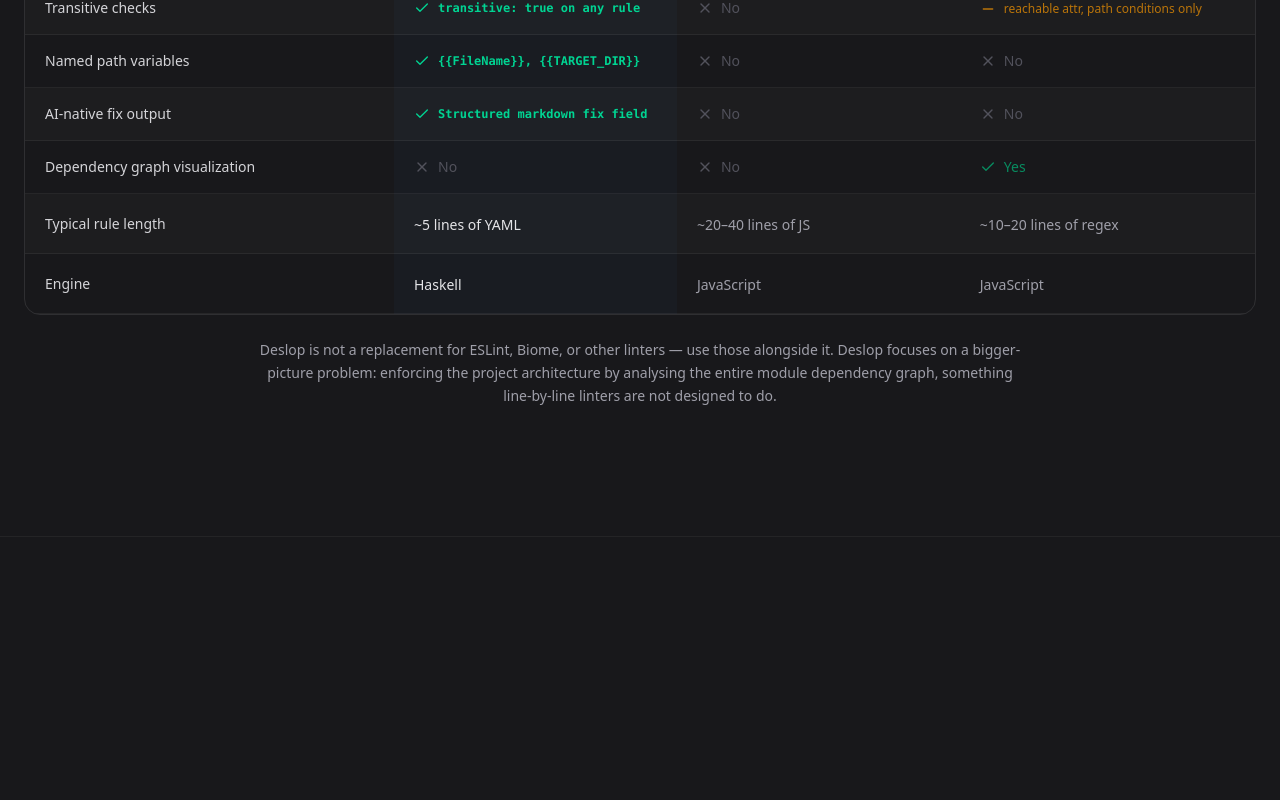
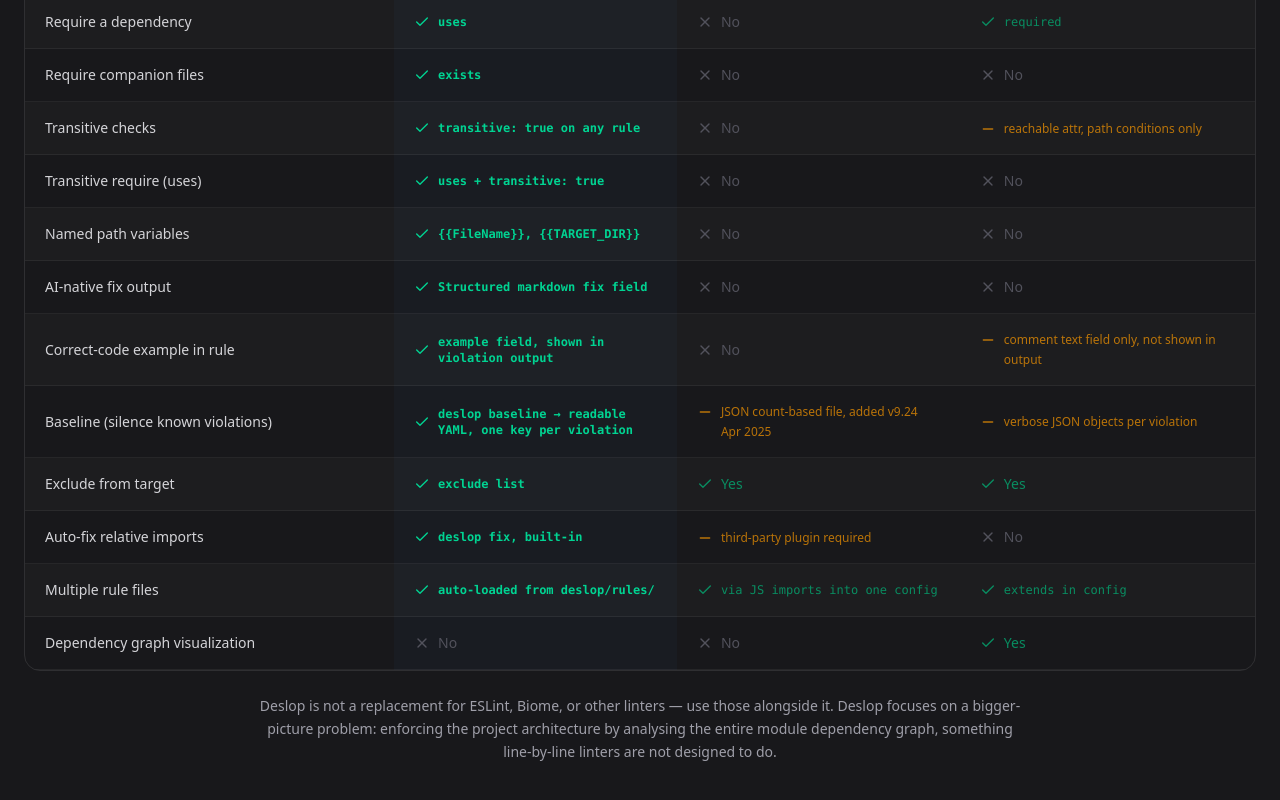
Before and after one commit to Ivy-Apps/deslop-web, a Next.js app: page / in a window 1280 px wide. Shown: the part 8478-9278 px from the top of the page. Built offline with nearby package versions, Linux system fonts and the light colour scheme.

Commit message:
Expand the comparison table

```diff
--- a/src/features/landing/components/CapabilityMatrixSection.tsx
+++ b/src/features/landing/components/CapabilityMatrixSection.tsx
@@ -23,6 +23,18 @@
     deslop: { kind: 'text', label: 'Declarative YAML' },
     eslint: { kind: 'text', label: 'JS config objects' },
     depCruiser: { kind: 'text', label: 'Regex-heavy JS/JSON' },
+  },
+  {
+    feature: 'Typical rule length',
+    deslop: { kind: 'text', label: '~5 lines of YAML' },
+    eslint: { kind: 'text', label: '~20–40 lines of JS' },
+    depCruiser: { kind: 'text', label: '~10–20 lines of regex' },
+  },
+  {
+    feature: 'Engine',
+    deslop: { kind: 'text', label: 'Haskell' },
+    eslint: { kind: 'text', label: 'JavaScript' },
+    depCruiser: { kind: 'text', label: 'JavaScript' },
   },
   {
     feature: 'Forbid dependencies',
@@ -58,6 +70,12 @@
     },
   },
   {
+    feature: 'Transitive require (uses)',
+    deslop: { kind: 'yes', label: 'uses + transitive: true' },
+    eslint: { kind: 'no' },
+    depCruiser: { kind: 'no' },
+  },
+  {
     feature: 'Named path variables',
     deslop: { kind: 'yes', label: '{{FileName}}, {{TARGET_DIR}}' },
     eslint: { kind: 'no' },
@@ -70,22 +88,52 @@
     depCruiser: { kind: 'no' },
   },
   {
+    feature: 'Correct-code example in rule',
+    deslop: { kind: 'yes', label: 'example field, shown in violation output' },
+    eslint: { kind: 'no' },
+    depCruiser: {
+      kind: 'limited',
+      label: 'comment text field only, not shown in output',
+    },
+  },
+  {
+    feature: 'Baseline (silence known violations)',
+    deslop: {
+      kind: 'yes',
+      label: 'deslop baseline → readable YAML, one key per violation',
+    },
+    eslint: {
+      kind: 'limited',
+      label: 'JSON count-based file, added v9.24 Apr 2025',
+    },
+    depCruiser: {
+      kind: 'limited',
+      label: 'verbose JSON objects per violation',
+    },
+  },
+  {
+    feature: 'Exclude from target',
+    deslop: { kind: 'yes', label: 'exclude list' },
+    eslint: { kind: 'yes' },
+    depCruiser: { kind: 'yes' },
+  },
+  {
+    feature: 'Auto-fix relative imports',
+    deslop: { kind: 'yes', label: 'deslop fix, built-in' },
+    eslint: { kind: 'limited', label: 'third-party plugin required' },
+    depCruiser: { kind: 'no' },
+  },
+  {
+    feature: 'Multiple rule files',
+    deslop: { kind: 'yes', label: 'auto-loaded from deslop/rules/' },
+    eslint: { kind: 'yes', label: 'via JS imports into one config' },
+    depCruiser: { kind: 'yes', label: 'extends in config' },
+  },
+  {
     feature: 'Dependency graph visualization',
     deslop: { kind: 'no' },
     eslint: { kind: 'no' },
     depCruiser: { kind: 'yes' },
-  },
-  {
-    feature: 'Typical rule length',
-    deslop: { kind: 'text', label: '~5 lines of YAML' },
-    eslint: { kind: 'text', label: '~20–40 lines of JS' },
-    depCruiser: { kind: 'text', label: '~10–20 lines of regex' },
-  },
-  {
-    feature: 'Engine',
-    deslop: { kind: 'text', label: 'Haskell' },
-    eslint: { kind: 'text', label: 'JavaScript' },
-    depCruiser: { kind: 'text', label: 'JavaScript' },
   },
 ];
 
@@ -101,7 +149,7 @@
             One Tool vs. A Fragile Ecosystem of Plugins
           </h2>
           <p className={`text-xl leading-relaxed ${baseTw.text.muted}`}>
-            How Deslop compares to the tools your team is already using.
+            How Deslop compares to the popular open-source tools.
           </p>
         </header>
 
```
